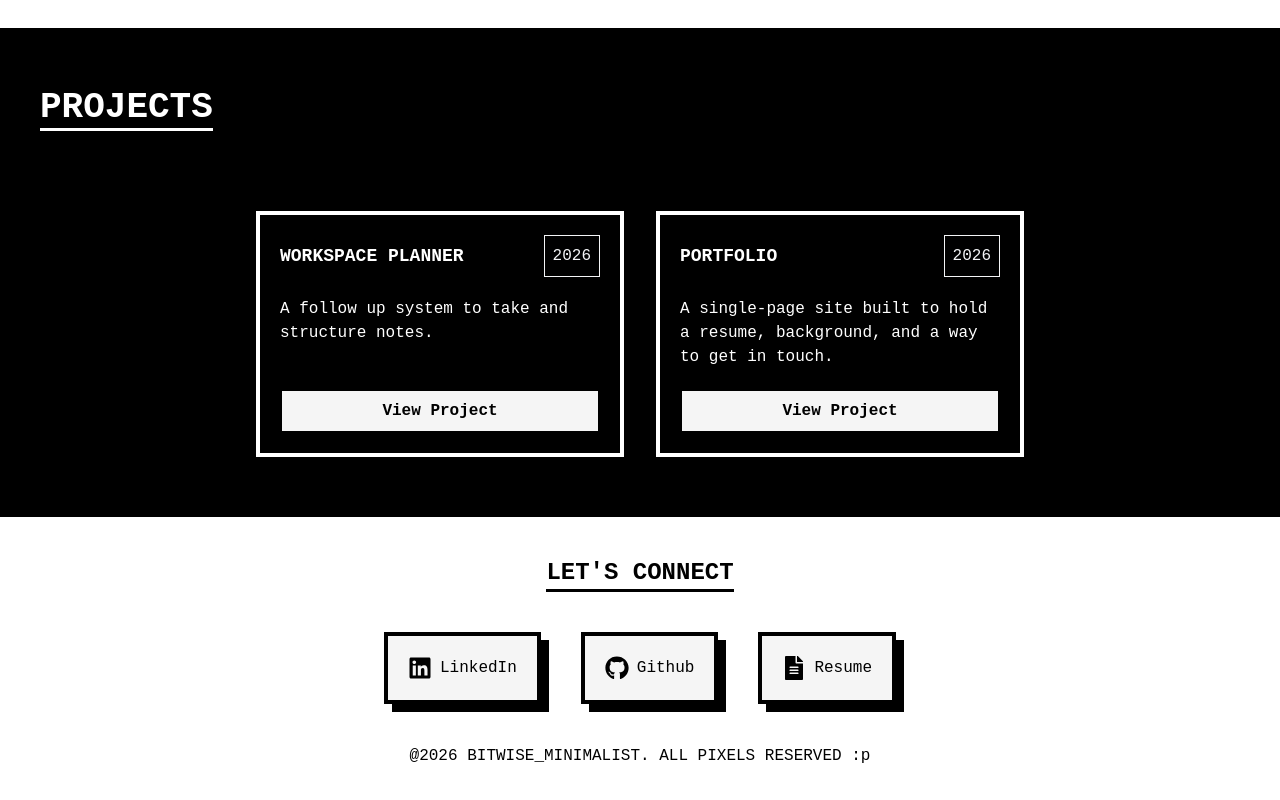
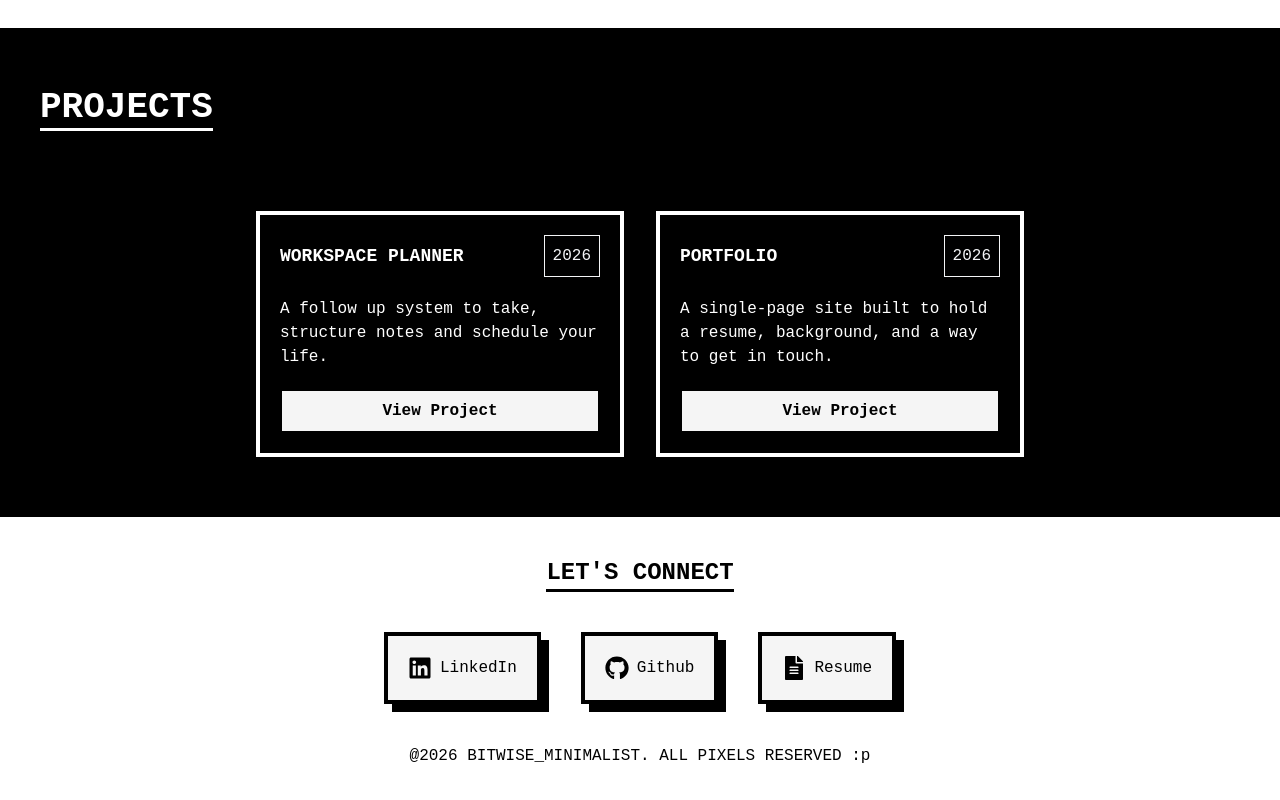
Before and after one commit to bitri9shub/portfolio_v1, a React (Vite) app: page / in a window 1280 px wide. Shown: the part 1782-2582 px from the top of the page. Built offline with nearby package versions, Linux system fonts and the light colour scheme.

Commit message:
fix description

```diff
--- a/src/data.ts
+++ b/src/data.ts
@@ -67,7 +67,7 @@ export const projects: Project[] = [
     {
         name: "WORKSPACE PLANNER",
         year: "2026",
-        description: "A follow up system to take and structure notes.",
+        description: "A follow up system to take, structure notes and schedule your life.",
         url: "https://github.com/bitri9shub/empirebuild",
     },
     {
```
